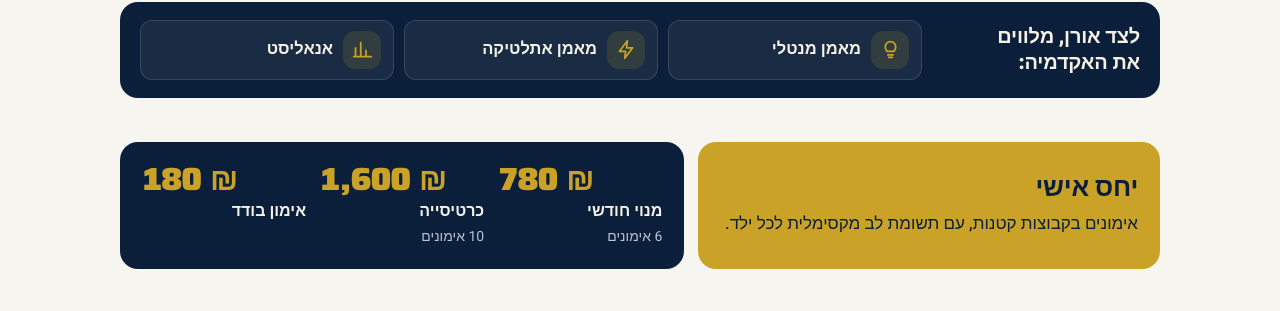
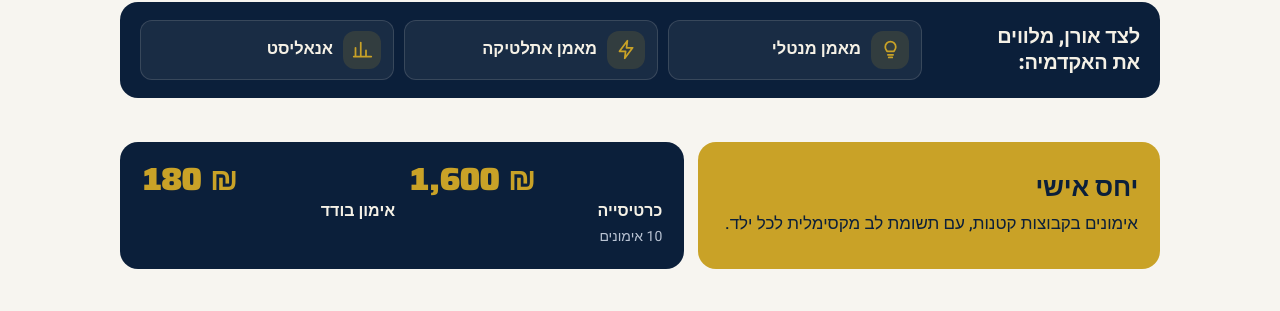
Before and after one commit to eyal-hg/ipro-academy, a plain HTML site: page index.html in a window 1280 px wide. Shown: the part 1515-1826 px from the top of the page. Drawn offline with Linux system fonts and the light colour scheme.

Commit message:
Remove the monthly subscription from prices (Oren, 18.11)
Co-Authored-By: Claude Opus 5.5 <noreply@anthropic.com>

```diff
--- a/index.html
+++ b/index.html
@@ -93,7 +93,7 @@ a{color:inherit}
 .personal{background:var(--gold);color:var(--navy);border-radius:18px;padding:22px;display:grid;gap:8px;align-content:center}
 .personal h3{font-size:26px}
 .personal p{font-size:17px;font-weight:500}
-.prices{background:var(--navy);color:var(--ivory);border-radius:18px;padding:20px 22px;display:grid;grid-template-columns:repeat(3,minmax(0,1fr));gap:14px;align-items:center}
+.prices{background:var(--navy);color:var(--ivory);border-radius:18px;padding:20px 22px;display:grid;grid-template-columns:repeat(2,minmax(0,1fr));gap:14px;align-items:center}
 .prices div{display:grid;gap:2px}
 .prices .num{white-space:nowrap;font-size:32px;color:var(--gold);line-height:1.1}
 .prices b{font-size:16px}
@@ -233,7 +233,6 @@ footer .wrap{display:flex;justify-content:space-between;gap:12px;flex-wrap:wrap}
         <p>אימונים בקבוצות קטנות, עם תשומת לב מקסימלית לכל ילד.</p>
       </div>
       <div class="prices" aria-label="מחירים">
-        <div><span class="num">780 ₪</span><b>מנוי חודשי</b><span>6 אימונים</span></div>
         <div><span class="num">1,600 ₪</span><b>כרטיסייה</b><span>10 אימונים</span></div>
         <div><span class="num">180 ₪</span><b>אימון בודד</b><span>&nbsp;</span></div>
       </div>
```
